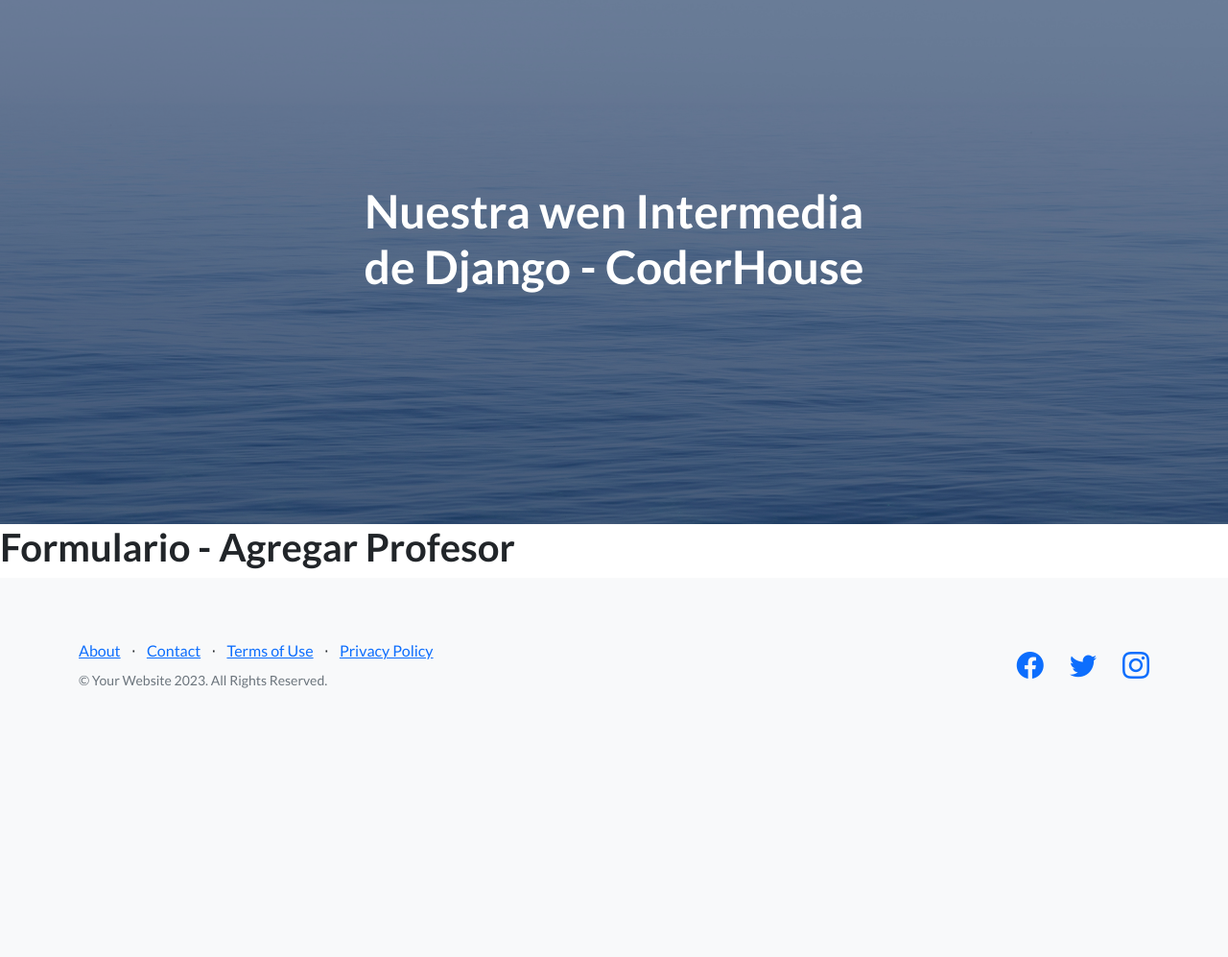
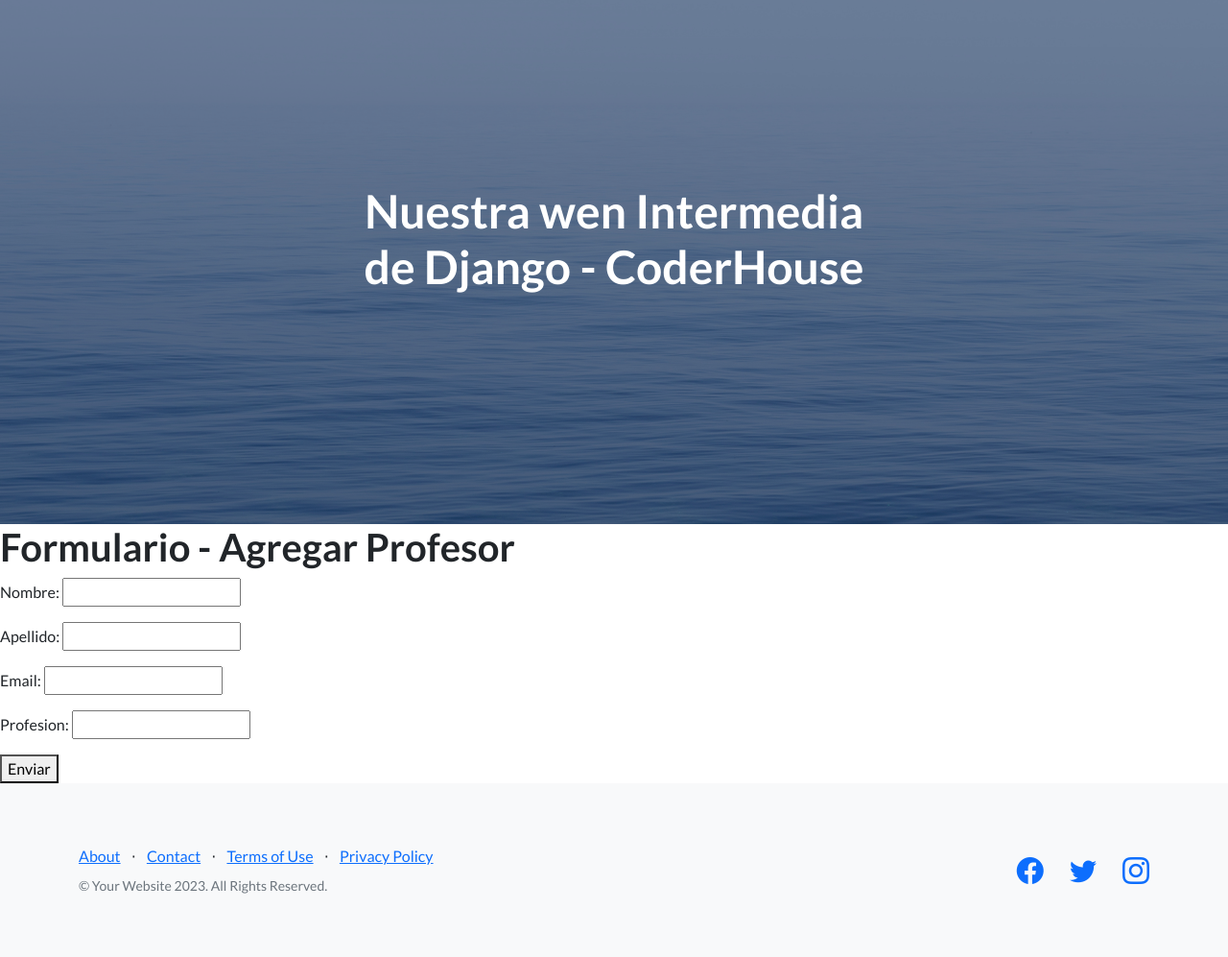
Before and after one commit to carlameringolo/TerceraPre-entregaMeringolo, a Django app: page /app-coder/profesores/ in a window 1280 px wide. Shown: the part 57-1054 px from the top of the page at 96% size. Before the commit the page ends 774 px from the top, so only its background shows below. Run offline with Django 4.2, Linux system fonts and the light colour scheme; some libraries are stand-ins or nearby versions.

Commit message:
fourthcommit

```diff
--- a/AppCoder/templates/profesores.html
+++ b/AppCoder/templates/profesores.html
@@ -2,5 +2,14 @@
 
 {% block contenidoQueCambia %}
     <h1>Formulario - Agregar Profesor</h1>
+    <form action="{% url 'ProfesorFormulario' %}" method="post">
+        {% csrf_token %}
+        <p>Nombre: <input type="text" name="nombre"></p>
+        <p>Apellido: <input type="text" name="apellido"></p>
+        <p>Email: <input type="email" name="email"></p>
+        <p>Profesion: <input type="text" name="profesion"></p>
+        <button type="submit">Enviar</button>
+    </form>
+
 
 {% endblock contenidoQueCambia %}
```
Also changed, not shown: AppCoder/templates/cursos.html (+8 -0 lines), AppCoder/templates/entregables.html (+7 -0 lines), AppCoder/templates/estudiantes.html (+7 -0 lines).
